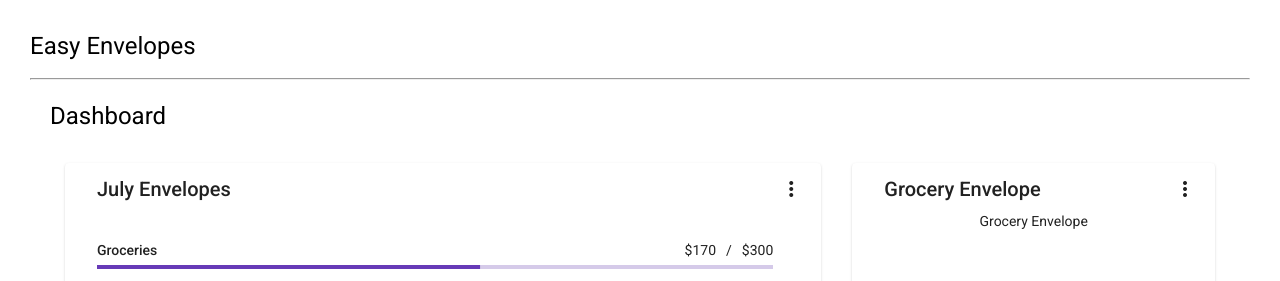
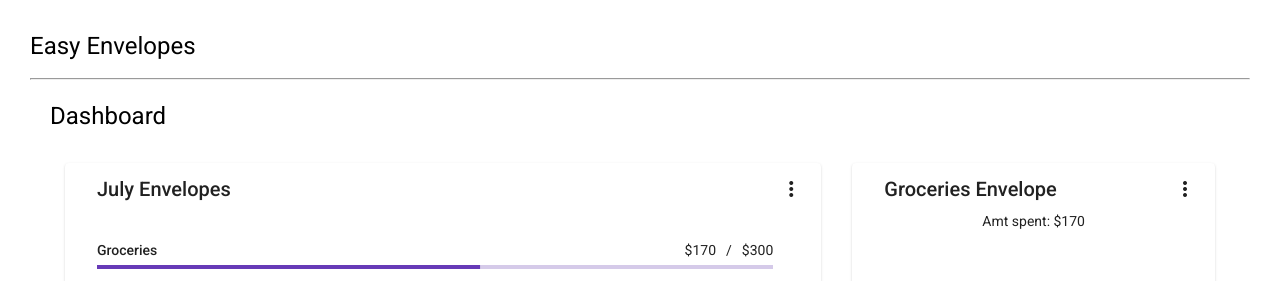
Before and after one commit to leungwkw/easy-envelopes, an Angular app: page / in a window 1280 px wide. Shown: the top 281 px of the page. Built offline with nearby package versions, Linux system fonts and the light colour scheme.

Commit message:
Created envelope-details component and wired dashboard component to it.

```diff
--- a/src/app/app.module.ts
+++ b/src/app/app.module.ts
@@ -17,12 +17,14 @@ import { LayoutModule } from '@angular/cdk/layout';
 import { MatProgressBarModule } from '@angular/material/progress-bar';
 import { MatListModule } from '@angular/material/list';
 import { EnvelopeListComponent } from './envelope-list/envelope-list.component';
+import { EnvelopeDetailsComponent } from './envelope-details/envelope-details.component';
 
 @NgModule({
   declarations: [
     AppComponent,
     DashboardComponent,
-    EnvelopeListComponent
+    EnvelopeListComponent,
+    EnvelopeDetailsComponent
   ],
   imports: [
     BrowserModule,
--- a/src/app/dashboard/dashboard.component.html
+++ b/src/app/dashboard/dashboard.component.html
@@ -6,8 +6,9 @@
             <mat-card class="dashboard-card">
 
                 <mat-card-header>
-                    <mat-card-title>
-                        {{card.title}}
+                    <mat-card-title [ngSwitch]="cardIndex">
+                        <span *ngSwitchCase="1">{{selectedEnvelope.name}} Envelope</span>
+                        <span *ngSwitchDefault>{{card.title}}</span>
                         <button mat-icon-button class="more-button" [matMenuTriggerFor]="menu" aria-label="Toggle menu">
                             <mat-icon>more_vert</mat-icon>
                         </button>
@@ -21,7 +22,7 @@
                 <mat-card-content class="dashboard-card-content">
                     <div [ngSwitch]="cardIndex">
                         <app-envelope-list *ngSwitchCase="0" [envelopes]="envelopes" (envelopeSelected)="onEnvelopeSelected($event)"></app-envelope-list>
-                        <div *ngSwitchDefault>{{card.title}}</div>
+                        <app-envelope-details *ngSwitchCase="1" [envelope]="selectedEnvelope">{{card.title}}</app-envelope-details>
                     </div>
                 </mat-card-content>
 
--- a/src/app/dashboard/dashboard.component.ts
+++ b/src/app/dashboard/dashboard.component.ts
@@ -35,12 +35,14 @@ export class DashboardComponent {
         { name: "Rent & Utilities", amtUsed: 899, amtBudgeted: 1000 },
     ]
 
+    selectedEnvelope: Envelope = this.envelopes[0];
+
     constructor(
         private breakpointObserver: BreakpointObserver
         ) {}
 
-    onEnvelopeSelected($event) {
-        window.alert($event.selectedEnvelope.name + " selected!");
+    onEnvelopeSelected($event: { selectedEnvelope: Envelope; }) {
+        this.selectedEnvelope = $event.selectedEnvelope;
     }
 
 }
--- /dev/null
+++ b/src/app/envelope-details/envelope-details.component.html
@@ -0,0 +1 @@
+<p>Amt spent: ${{envelope.amtUsed}}</p>
--- /dev/null
+++ b/src/app/envelope-details/envelope-details.component.ts
@@ -0,0 +1,17 @@
+import { Component, OnInit, Input } from '@angular/core';
+import { Envelope } from '../envelope';
+
+@Component({
+  selector: 'app-envelope-details',
+  templateUrl: './envelope-details.component.html',
+  styleUrls: ['./envelope-details.component.css']
+})
+export class EnvelopeDetailsComponent implements OnInit {
+    @Input() envelope: Envelope;
+
+    constructor() { }
+
+    ngOnInit(): void {
+    }
+
+}
```
Also changed, not shown: src/app/envelope-details/envelope-details.component.css (added), 1 other file (tests, documents, lock files or other folders).
